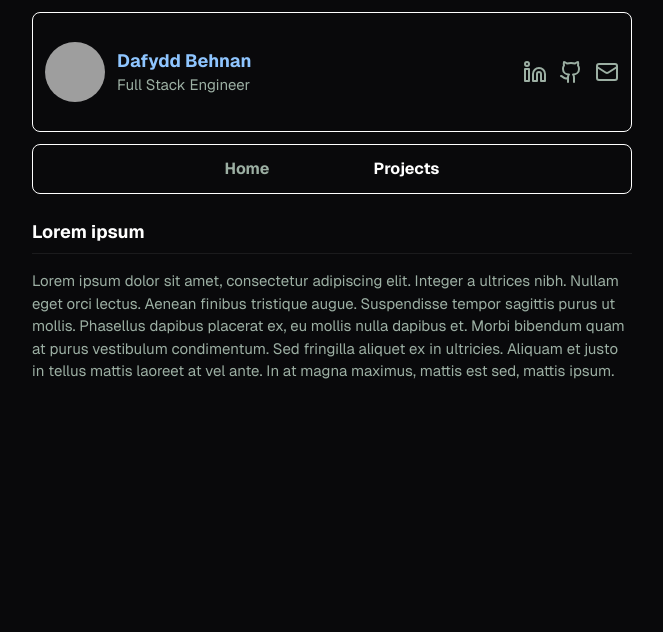
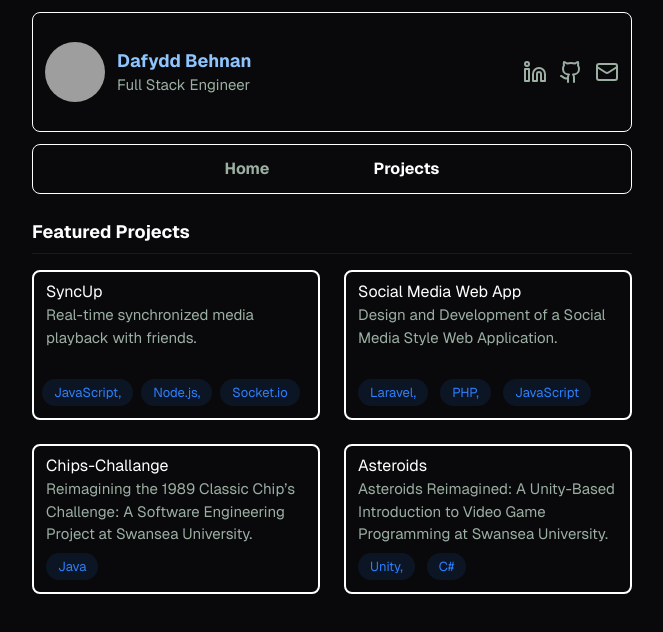
Before and after one commit to dafbeh/portfolio, a React (Vite) app: page / in a window 1280 px wide. Both pictures are taken after a click on the button "Projects". Shown: the top 632 px of the page, without its empty margins (308-971 px from the left). Built offline with nearby package versions, Linux system fonts and the light colour scheme; grey boxes are pictures that could not be loaded.

Commit message:
Added Projects

```diff
--- a/src/components/sections/Projects.jsx
+++ b/src/components/sections/Projects.jsx
@@ -2,9 +2,71 @@ export default function Projects() {
   return (
     <div className="flex justify-center items-center p-2">
       <div className="h-full w-[600px] flex flex-col">
-        <span className="font-bold text-[18px] mt-2">Lorem ipsum</span>
+        <span className="font-bold text-[18px] mt-2">Featured Projects</span>
         <hr className="h-px mt-2 mb-4 bg-[#1b1b1d] border-0"></hr>
-        <span className="text-[#9CAFA3] text-[15px]">Lorem ipsum dolor sit amet, consectetur adipiscing elit. Integer a ultrices nibh. Nullam eget orci lectus. Aenean finibus tristique augue. Suspendisse tempor sagittis purus ut mollis. Phasellus dapibus placerat ex, eu mollis nulla dapibus et. Morbi bibendum quam at purus vestibulum condimentum. Sed fringilla aliquet ex in ultricies. Aliquam et justo in tellus mattis laoreet at vel ante. In at magna maximus, mattis est sed, mattis ipsum.</span>
+
+        <div className="grid grid-cols-1 md:grid-cols-2 gap-6 select-none">
+
+          <div className="w-full h-[150px] flex flex-col rounded-lg border-2 pl-2 pr-1
+              transition duration-200 ease-in-out hover:opacity-80 cursor-pointer">
+            <span className="mt-2 ml-1">SyncUp</span>
+            <span className="text-[#9CAFA3] text-[15px] ml-1">Real-time synchronized media playback with friends.</span>
+            <div className="flex flex-wrap mt-auto mb-3">
+              {["JavaScript", "Node.js", "Socket.io"].map((tech, index) => (
+                <span key={index} className="text-[#9CAFA3] bg-blue-500/10 text-blue-500
+                    rounded-full py-1 px-3 text-[13px] mr-2">
+                  {tech}
+                  {index < 2 && ','}
+                </span>
+              ))}
+            </div>
+          </div>
+
+          <div className="w-full h-[150px] flex flex-col rounded-lg border-2 pl-2 pr-1
+              transition duration-200 ease-in-out hover:opacity-80 cursor-pointer">
+            <span className="mt-2 ml-1">Social Media Web App</span>
+            <span className="text-[#9CAFA3] text-[15px] ml-1">Design and Development of a Social Media Style Web Application.</span>
+            <div className="flex flex-wrap mt-auto mb-3">
+              {["Laravel", "PHP", "JavaScript"].map((tech, index) => (
+                <span key={index} className="text-[#9CAFA3] bg-blue-500/10 text-blue-500
+                    rounded-full py-1 px-3 text-[13px] mr-2 ml-1">
+                  {tech}
+                  {index < 2 && ','}
+                </span>
+              ))}
+            </div>
+          </div>
+
+          <div className="w-full h-[150px] flex flex-col rounded-lg border-2 pl-2 pr-1
+              transition duration-200 ease-in-out hover:opacity-80 cursor-pointer">
+            <span className="mt-2 ml-1">Chips-Challange</span>
+            <span className="text-[#9CAFA3] text-[15px] ml-1">Reimagining the 1989 Classic Chip’s Challenge: A Software Engineering Project at Swansea University.</span>
+            <div className="flex flex-wrap mt-auto mb-3">
+              {["Java"].map((tech, index) => (
+                <span key={index} className="text-[#9CAFA3] bg-blue-500/10 text-blue-500
+                    rounded-full py-1 px-3 text-[13px] mr-2 ml-1">
+                  {tech}
+                </span>
+              ))}
+            </div>
+          </div>
+
+          <div className="w-full h-[150px] flex flex-col rounded-lg border-2 pl-2 pr-1
+              transition duration-200 ease-in-out hover:opacity-80 cursor-pointer">
+            <span className="mt-2 ml-1">Asteroids</span>
+            <span className="text-[#9CAFA3] text-[15px] ml-1">Asteroids Reimagined: A Unity-Based Introduction to Video Game Programming at Swansea University.</span>
+            <div className="flex flex-wrap mt-auto mb-3">
+              {["Unity", "C#"].map((tech, index) => (
+                <span key={index} className="text-[#9CAFA3] bg-blue-500/10 text-blue-500
+                    rounded-full py-1 px-3 text-[13px] mr-2 ml-1">
+                  {tech}
+                  {index < 1 && ','}
+                </span>
+              ))}
+            </div>
+          </div>
+
+        </div>
       </div>
     </div>
   );
```
